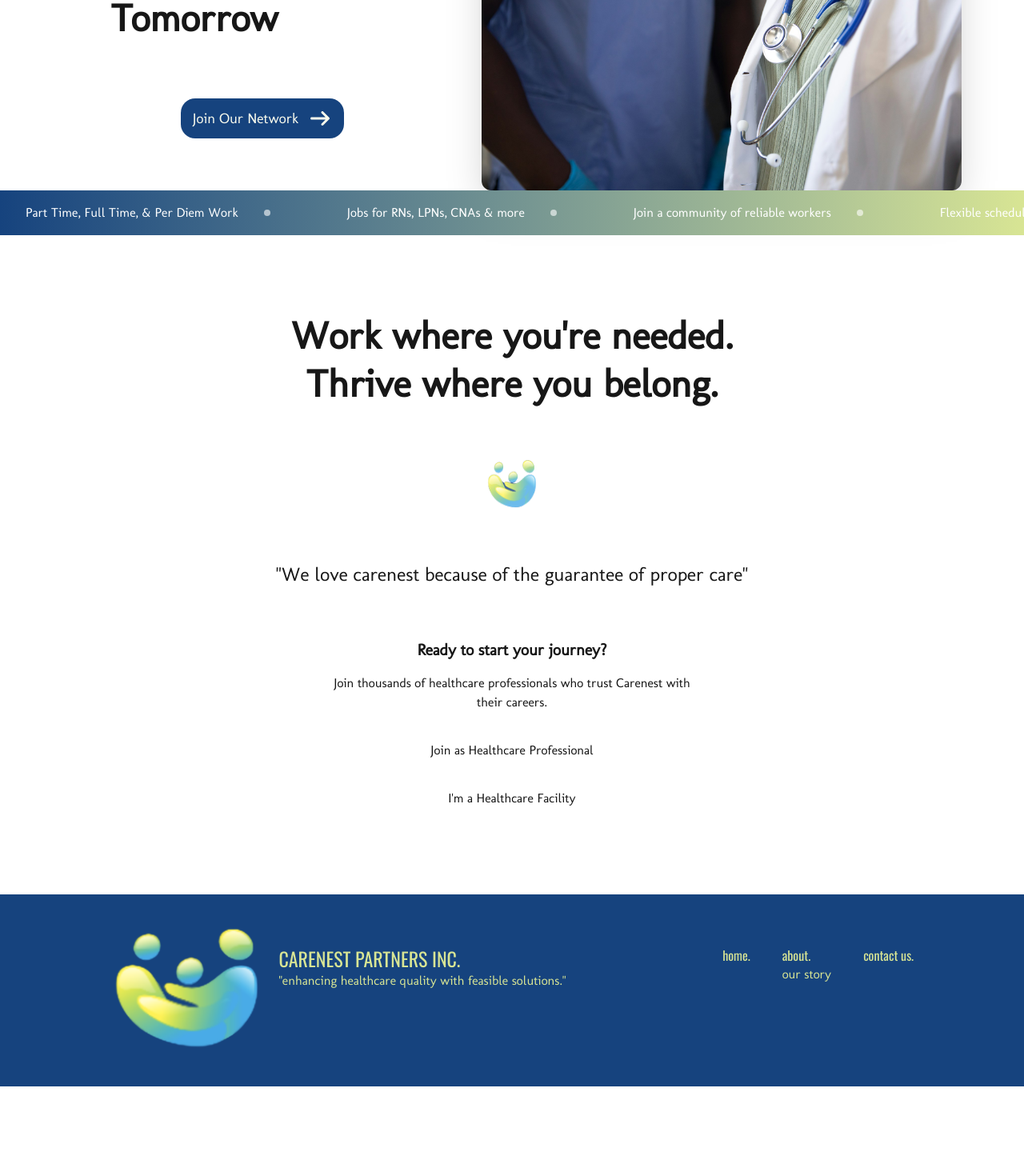
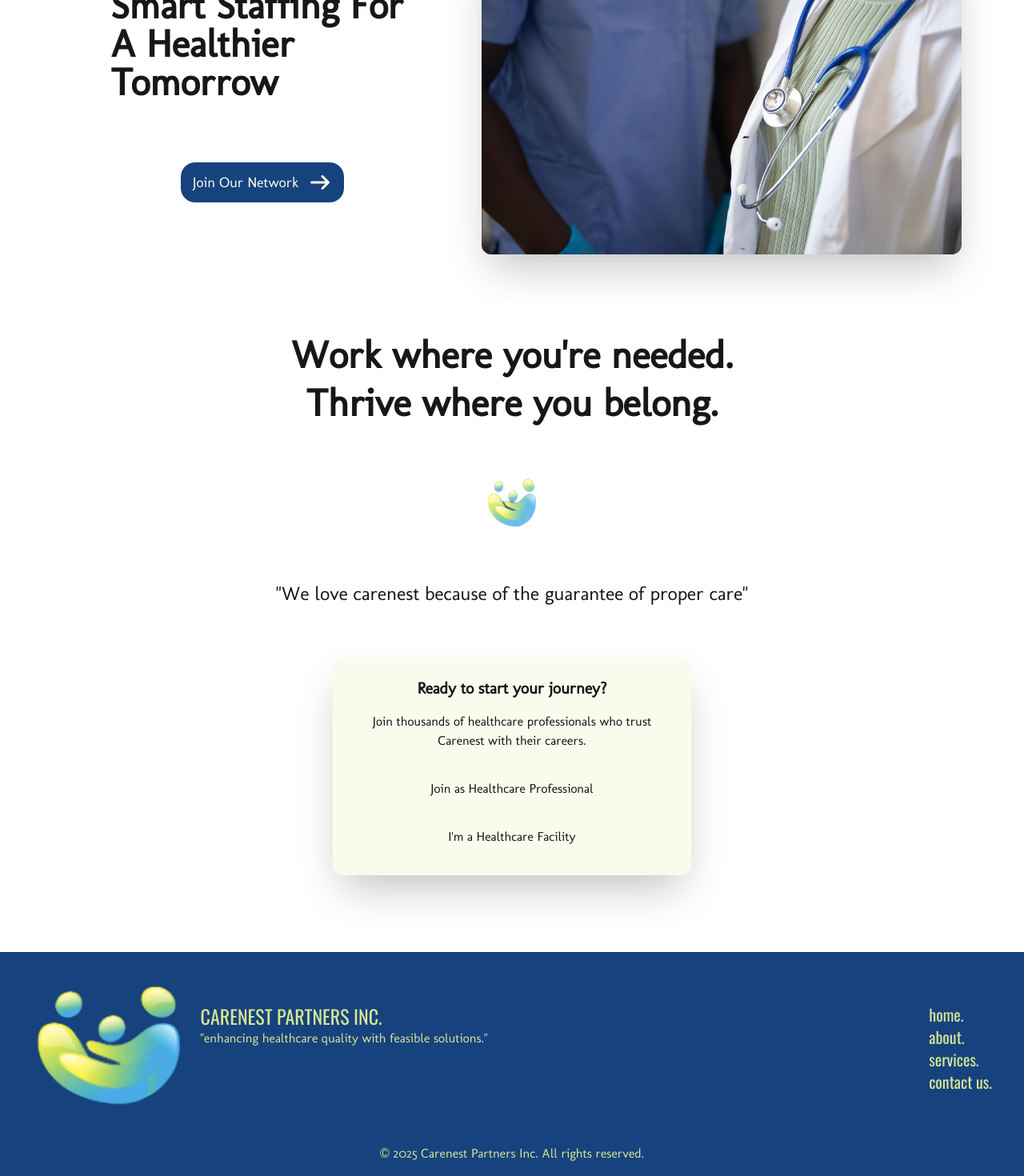
Before and after one commit to snugcoder/carenestpartnersinc, a Next.js app in the folder carenestpartners/: page / in a window 1280 px wide. Shown: the part 238-1708 px from the top of the page at 80% size. Before the commit the page ends 1596 px from the top, so only its background shows below. Built offline with nearby package versions, Linux system fonts and the light colour scheme; a web font is replaced by a local one.

Commit message:
pushing recent changes

```diff
--- a/carenestpartners/src/app/components/Footer.jsx
+++ b/carenestpartners/src/app/components/Footer.jsx
@@ -2,9 +2,10 @@
 
 export default function Footer() {
   return (
-    <footer className="footer sm:footer-horizontal bg-[#16437E] text-base-content p-10 flex justify-around">
+      <footer className=" bg-[#16437E]">
+        <div className="footer sm:footer-horizontal text-base-content p-10 flex justify-between">
         <aside className="flex gap-5">
-        <img src="./images/carenest_fullimg.svg" alt="Carenest Partners Inc Logo." className="h-40"/>
+          <img src="./images/carenest_fullimg.svg" alt="Carenest Partners Inc Logo." className="h-40" />
           <div className="pt-6 footer-text">
             <h1 className="logo-font text-2xl">
               CARENEST PARTNERS INC.
@@ -14,20 +15,23 @@
           {/* could place media here in the future */}
         </aside>
 
-      <div className="flex flex-row footer-text pt-6 gap-10">
+        <div className="footer-text pt-6 text-xl">
           <nav>
             <Link href="/"><h6 className="footer-title flex">home.</h6></Link>
           </nav>
           <nav>
             <Link href="/about/"><h6 className="footer-title">about.</h6></Link>
-        <a className="link link-hover">our story</a>
           </nav>
           <nav>
-       <Link href="/contact-us/="> <h6 className="footer-title">contact us.</h6></Link>
+            <Link href="/contact-us/"> <h6 className="footer-title">services.</h6></Link>
+          </nav>
+
+          <nav>
+            <Link href="/contact-us/"> <h6 className="footer-title">contact us.</h6></Link>
           </nav>
         </div>
-      {/* <div className="divider lg:divider footer-text"><p> © 2025 Carenest Partners Inc. All rights reserved.</p></div>
-         */}
+        </div>
+        <div className="footer-text flex justify-center pb-4 text-[#F9FBED]"><p> © 2025 Carenest Partners Inc. All rights reserved.</p></div>
       </footer>
   );
 }
--- a/carenestpartners/src/app/components/IntroBanner.jsx
+++ b/carenestpartners/src/app/components/IntroBanner.jsx
@@ -1,4 +1,5 @@
 import Image from "next/image";
+import Link from "next/link";
 export default function IntroBanner(){
     return(
         <div id="infobanner" className="flex items-center justify-center gap-6">
@@ -7,8 +8,8 @@
                                 <h1 className="text-4xl lg:text-5xl font-bold">Smart Staffing For A Healthier Tomorrow</h1>
                                 </div>
 
-                            <button className="banner-btn flex gap-3 text-lg items-center hover:shadow-lime-200">
-                                Join Our Network
+                            <button className="banner-btn flex gap-3 text-lg items-center hover:shadow-xl">
+                               <Link href="/join-our-network/page.js">Join Our Network</Link>
                                 <svg xmlns="http://www.w3.org/2000/svg" viewBox="0 0 640 640" width="30" height="30">
                                     {/* <!--!Font Awesome Free v7.0.0 by @fontawesome - https://fontawesome.com License - https://fontawesome.com/license/free Copyright 2025 Fonticons, Inc.--> */}
                                     <path fill="#f9fbed" d="M566.6 342.6C579.1 330.1 579.1 309.8 566.6 297.3L406.6 137.3C394.1 124.8 373.8 124.8 361.3 137.3C348.8 149.8 348.8 170.1 361.3 182.6L466.7 288L96 288C78.3 288 64 302.3 64 320C64 337.7 78.3 352 96 352L466.7 352L361.3 457.4C348.8 469.9 348.8 490.2 361.3 502.7C373.8 515.2 394.1 515.2 406.6 502.7L566.6 342.7z" /></svg>
--- a/carenestpartners/src/app/components/Motivation.jsx
+++ b/carenestpartners/src/app/components/Motivation.jsx
@@ -2,6 +2,18 @@
 
 export const Motivation = () => {
   return (
+    <>
+    {/* <section className="carousel">
+    <div>
+      <h2>Flexible nursing positions, tailored to you.</h2>
+    </div>
+    <div className="carousel-inner">
+      <div className="carousel-item active">
+        <h3>Access nursing opportunities in your area</h3>
+        <p>No matter your </p>
+      </div>
+    </div>
+    </section> */}
     <section className="py-16 lg:py-24 bg-healthcare-cream">
       <div className="container mx-auto px-4 text-center">
         <div className="max-w-4xl mx-auto space-y-8">
@@ -29,7 +41,7 @@
 
           {/* CTA Section */}
           <div className="pt-8">
-            <div className="healthcare-card card max-w-md mx-auto text-center">
+            <div className="healthcare-card card max-w-md mx-auto text-center bg-card rounded-xl shadow-2xl p-6">
               <h3 className="text-xl font-semibold text-foreground mb-4">
                 Ready to start your journey?
               </h3>
@@ -49,5 +61,6 @@
         </div>
       </div>
     </section>
+    </>
   );
 };
--- a/carenestpartners/src/app/components/Navbar.jsx
+++ b/carenestpartners/src/app/components/Navbar.jsx
@@ -18,7 +18,7 @@
   return (
     <nav
       className={`sticky top-0 z-50 transition-colors duration-300 ${
-        isSticky ? "bg-base-100 shadow-md" : "bg-transparent"
+        isSticky ? "bg-[#F9FBED] shadow-md" : "bg-transparent"
       }`}
     >
       <div className="container mx-auto flex items-center justify-between p-4">
--- a/carenestpartners/src/app/globals.css
+++ b/carenestpartners/src/app/globals.css
@@ -39,8 +39,8 @@
 .logo-font, .footer-title {
   font-family: var(--font-oswald);
 }
-/*
-.body-gradient {
+
+/* .body-gradient {
   background: #F9FBED;
   background: linear-gradient(0deg, rgba(249, 251, 237, 1) 0%, rgba(216, 229, 148, 1) 100%);
 } */
@@ -56,13 +56,50 @@
 }
 
 /* clickables */
+
 .banner-btn{
   background-color: #16437E;
   color: #F9FBED;
   border-radius: 18px;
   padding: 10px 15px;
+  transition: all 0.3s ease;
+}
+
+.banner-btn:hover{
+  transform: translateY(-4px);
 }
 
 .footer-text{
   color:#D8E594;
+
 }
+
+/* animations */
+
+@keyframes marquee {
+  0% {
+    transform: translateX(100%);
+  }
+  100% {
+    transform: translateX(-100%);
+  }
+}
+
+@layer utilities {
+  .animate-marquee {
+    animation: marquee 25s linear infinite;
+  }
+}
+
+ /* components */
+
+ /* motivation */
+ .healthcare-card{
+  transition: all 0.3s ease;
+  background-color: #F9FBED;
+ }
+
+ .healthcare-card:hover{
+  transform: translateY(-4px);
+  box-shadow: #D8E594;
+ }
--- a/carenestpartners/src/app/page.js
+++ b/carenestpartners/src/app/page.js
@@ -1,17 +1,19 @@
 import Image from "next/image";
 import IntroBanner from "./components/IntroBanner";
 import { Motivation } from "./components/Motivation";
-import { Marquee} from "./components/Marquee";
+import { Marquee } from "./components/Marquee";
 
 
 export default function HomePage() {
     return (
-        <>
-            <div className="body-gradient container mx-auto">
-            <IntroBanner/>
-            <Marquee/>
-            <Motivation/>
+        <div className="body-gradient">
+            <Marquee />
+            <br></br>
+            <div className="container mx-auto">
+                <IntroBanner />
+
+                <Motivation />
             </div>
-        </>
+        </div>
     )
 };
```
Also changed, not shown: 1 other file (tests, documents, lock files or other folders). Lines whose indentation alone changed are shown as unchanged.
